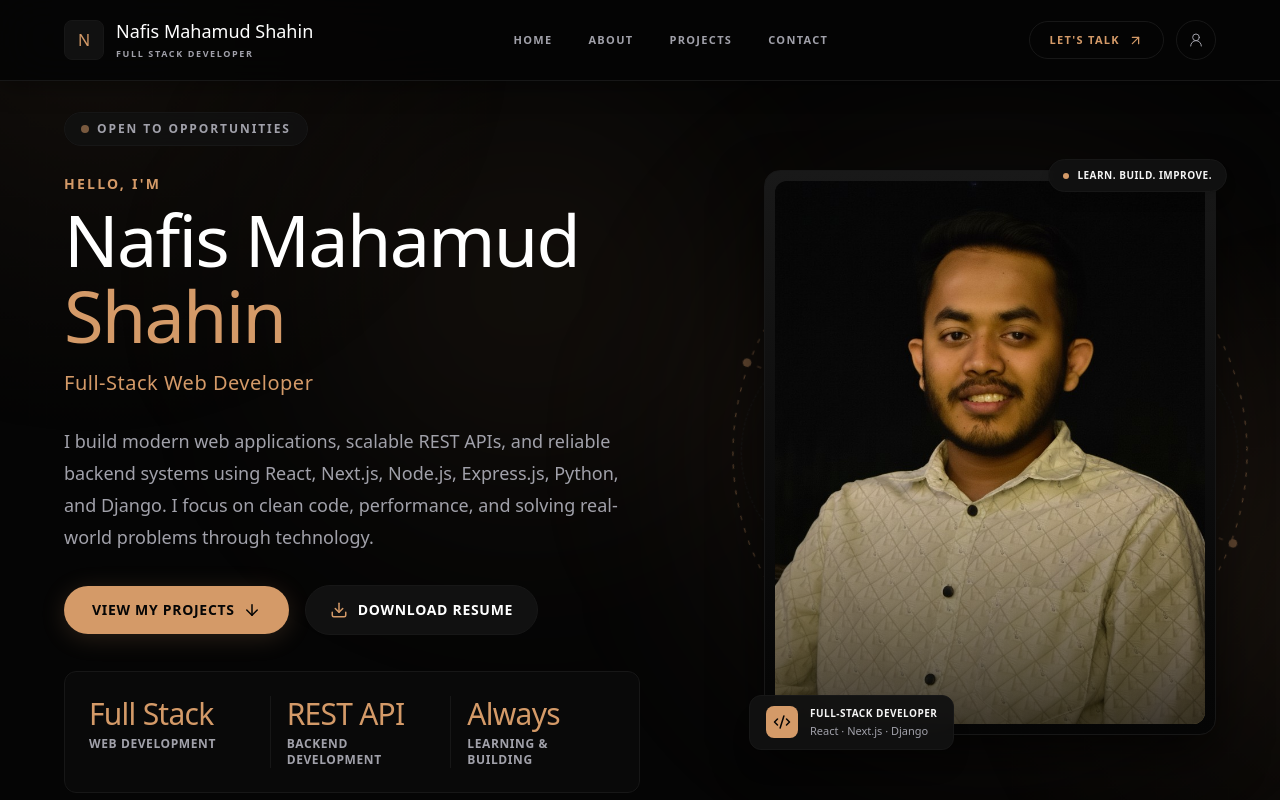
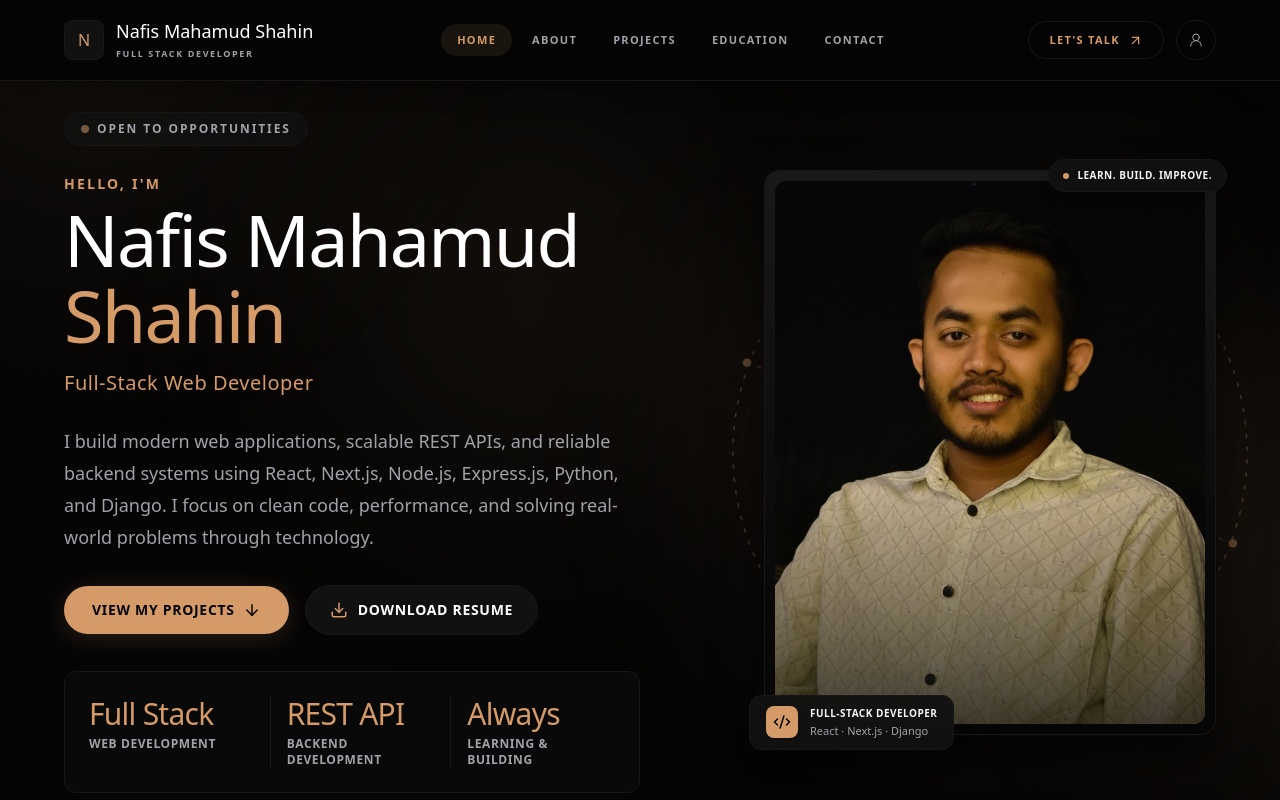
Before and after one commit to nafismahamudshahin/NafisDev, a Next.js app: page / in a window 1280 px wide. Shown: the top 800 px of the page. Built offline with nearby package versions, Linux system fonts and the light colour scheme.

Commit message:
Highlight active sections in navigation

```diff
--- /dev/null
+++ b/src/components/header/DesktopNavbar.tsx
@@ -0,0 +1,37 @@
+"use client";
+
+import Link from "next/link";
+import { NavItem, useActiveSection } from "./useActiveSection";
+
+type DesktopNavbarProps = {
+    navItems: NavItem[];
+};
+
+export default function DesktopNavbar({ navItems }: DesktopNavbarProps) {
+    const { isActive } = useActiveSection(navItems);
+
+    return (
+        <nav
+            aria-label="Main navigation"
+            className="hidden items-center gap-1 lg:flex"
+        >
+            {navItems.map((item) => {
+                const active = isActive(item.href);
+
+                return (
+                    <Link
+                        key={item.name}
+                        href={item.href}
+                        aria-current={active ? "location" : undefined}
+                        className={`rounded-full px-3 py-2 text-[11px] font-semibold uppercase tracking-[0.12em] transition-colors duration-300 xl:px-4 ${active
+                            ? "bg-primary/10 text-primary"
+                            : "text-[#a1a1aa] hover:bg-white/[0.05] hover:text-primary"
+                            }`}
+                    >
+                        {item.name}
+                    </Link>
+                );
+            })}
+        </nav>
+    );
+}
--- a/src/components/header/MobileNavbar.tsx
+++ b/src/components/header/MobileNavbar.tsx
@@ -1,13 +1,8 @@
 "use client";
-import { useEffect, useState } from "react";
+import { useState } from "react";
 import Link from "next/link";
-import { usePathname } from "next/navigation";
 import { ArrowUpRight, Menu, X } from "lucide-react";
-
-type NavItem = {
-    name: string;
-    href: string;
-};
+import { NavItem, useActiveSection } from "./useActiveSection";
 
 type MobileNavbarProps = {
     navItems: NavItem[];
@@ -15,50 +10,7 @@ type MobileNavbarProps = {
 
 export default function MobileNavbar({ navItems }: MobileNavbarProps) {
     const [isMenuOpen, setIsMenuOpen] = useState(false);
-    const [activeSection, setActiveSection] = useState("home");
-    const pathname = usePathname();
-
-    useEffect(() => {
-        if (pathname !== "/") return;
-
-        const sections = navItems
-            .filter(({ href }) => href.startsWith("/#"))
-            .map(({ href }) => document.getElementById(href.split("#")[1]))
-            .filter((section): section is HTMLElement => section !== null);
-
-        if (!sections.length) return;
-
-        const observer = new IntersectionObserver(
-            (entries) => {
-                const visibleSections = entries
-                    .filter((entry) => entry.isIntersecting)
-                    .sort(
-                        (a, b) =>
-                            a.boundingClientRect.top -
-                            b.boundingClientRect.top
-                    );
-
-                const currentSection = visibleSections[0];
-
-                if (currentSection) {
-                    setActiveSection((previous) =>
-                        previous === currentSection.target.id
-                            ? previous
-                            : currentSection.target.id
-                    );
-                }
-            },
-            {
-                root: null,
-                rootMargin: "-35% 0px -60% 0px",
-                threshold: 0,
-            }
-        );
-
-        sections.forEach((section) => observer.observe(section));
-
-        return () => observer.disconnect();
-    }, [navItems, pathname]);
+    const { isActive } = useActiveSection(navItems);
 
     const closeMenu = () => setIsMenuOpen(false);
 
@@ -93,10 +45,7 @@ export default function MobileNavbar({ navItems }: MobileNavbarProps) {
                     className="mx-auto flex w-full max-w-7xl flex-col gap-1 px-4 py-4 sm:px-8"
                 >
                     {navItems.map((item) => {
-                        const sectionId = item.href.split("#")[1];
-                        const isActive = item.href === "/projects"
-                            ? pathname === "/projects"
-                            : pathname === "/" && activeSection === sectionId;
+                        const active = isActive(item.href);
 
                         return (
                             <Link
@@ -104,8 +53,8 @@ export default function MobileNavbar({ navItems }: MobileNavbarProps) {
                                 href={item.href}
                                 onClick={closeMenu}
                                 tabIndex={isMenuOpen ? 0 : -1}
-                                aria-current={isActive ? "location" : undefined}
-                                className={`flex min-h-12 items-center justify-between rounded-lg px-4 py-3 text-sm font-semibold uppercase tracking-[0.1em] transition-colors ${isActive
+                                aria-current={active ? "location" : undefined}
+                                className={`flex min-h-12 items-center justify-between rounded-lg px-4 py-3 text-sm font-semibold uppercase tracking-[0.1em] transition-colors ${active
                                     ? "bg-primary/10 text-primary"
                                     : "text-on-surface-variant hover:bg-surface-container hover:text-primary"
                                     }`}
--- a/src/components/header/Navbar.tsx
+++ b/src/components/header/Navbar.tsx
@@ -1,11 +1,13 @@
 import Link from "next/link";
 import { ArrowUpRight, UserRound } from "lucide-react";
+import DesktopNavbar from "./DesktopNavbar";
 import MobileNavbar from "./MobileNavbar";
 
 const navItems = [
     { name: "Home", href: "/#home" },
     { name: "About", href: "/#about" },
-    { name: "Projects", href: "/projects" },
+    { name: "Projects", href: "/#projects" },
+    { name: "Education", href: "/#education" },
     { name: "Contact", href: "/#contact" },
 ];
 
@@ -15,7 +17,7 @@ const Navbar = () => {
             <div className="mx-auto flex h-16 w-full max-w-7xl min-w-0 items-center justify-between gap-2 px-3 sm:h-20 sm:gap-4 sm:px-8 lg:px-16">
                 {/* Logo */}
                 <Link
-                    href="/#home"
+                    href="/"
                     aria-label="Nafis Mahamud Shahin home"
                     className="group flex min-w-0 shrink items-center gap-2 sm:gap-3"
                 >
@@ -34,21 +36,7 @@ const Navbar = () => {
                     </span>
                 </Link>
 
-                {/* Desktop navigation */}
-                <nav
-                    aria-label="Main navigation"
-                    className="hidden items-center gap-1 lg:flex"
-                >
-                    {navItems.map((item) => (
-                        <Link
-                            key={item.name}
-                            href={item.href}
-                            className="rounded-full px-3 py-2 text-[11px] font-semibold uppercase tracking-[0.12em] text-[#a1a1aa] transition-colors duration-300 hover:bg-white/[0.05] hover:text-[#d49a68] xl:px-4"
-                        >
-                            {item.name}
-                        </Link>
-                    ))}
-                </nav>
+                <DesktopNavbar navItems={navItems} />
 
                 {/* Desktop actions */}
                 <div className="hidden items-center gap-3 lg:flex">
--- /dev/null
+++ b/src/components/header/useActiveSection.ts
@@ -0,0 +1,61 @@
+"use client";
+
+import { useEffect, useState } from "react";
+import { usePathname } from "next/navigation";
+
+export type NavItem = {
+    name: string;
+    href: string;
+};
+
+export function useActiveSection(navItems: readonly NavItem[]) {
+    const pathname = usePathname();
+    const [activeSection, setActiveSection] = useState("home");
+
+    useEffect(() => {
+        // if (pathname !== "/") return;
+
+        const sections = navItems
+            .filter(({ href }) => href.startsWith("/#"))
+            .map(({ href }) => document.getElementById(href.split("#")[1]))
+            .filter((section): section is HTMLElement => section !== null);
+
+        if (!sections.length) return;
+
+        const observer = new IntersectionObserver(
+            (entries) => {
+                const currentSection = entries
+                    .filter((entry) => entry.isIntersecting)
+                    .sort(
+                        (a, b) =>
+                            a.boundingClientRect.top - b.boundingClientRect.top,
+                    )[0];
+
+                if (currentSection) {
+                    const sectionId = currentSection.target.id;
+                    setActiveSection((previous) =>
+                        previous === sectionId ? previous : sectionId,
+                    );
+                }
+            },
+            {
+                root: null,
+                rootMargin: "-35% 0px -55% 0px",
+                threshold: 0,
+            },
+        );
+
+        sections.forEach((section) => observer.observe(section));
+
+        return () => observer.disconnect();
+    }, [navItems, pathname]);
+
+    function isActive(href: string) {
+        if (href === "/projects") return pathname === "/projects";
+
+        const sectionId = href.split("#")[1];
+        return pathname === "/" && sectionId !== undefined && activeSection === sectionId;
+    }
+
+    return { isActive };
+}
```
